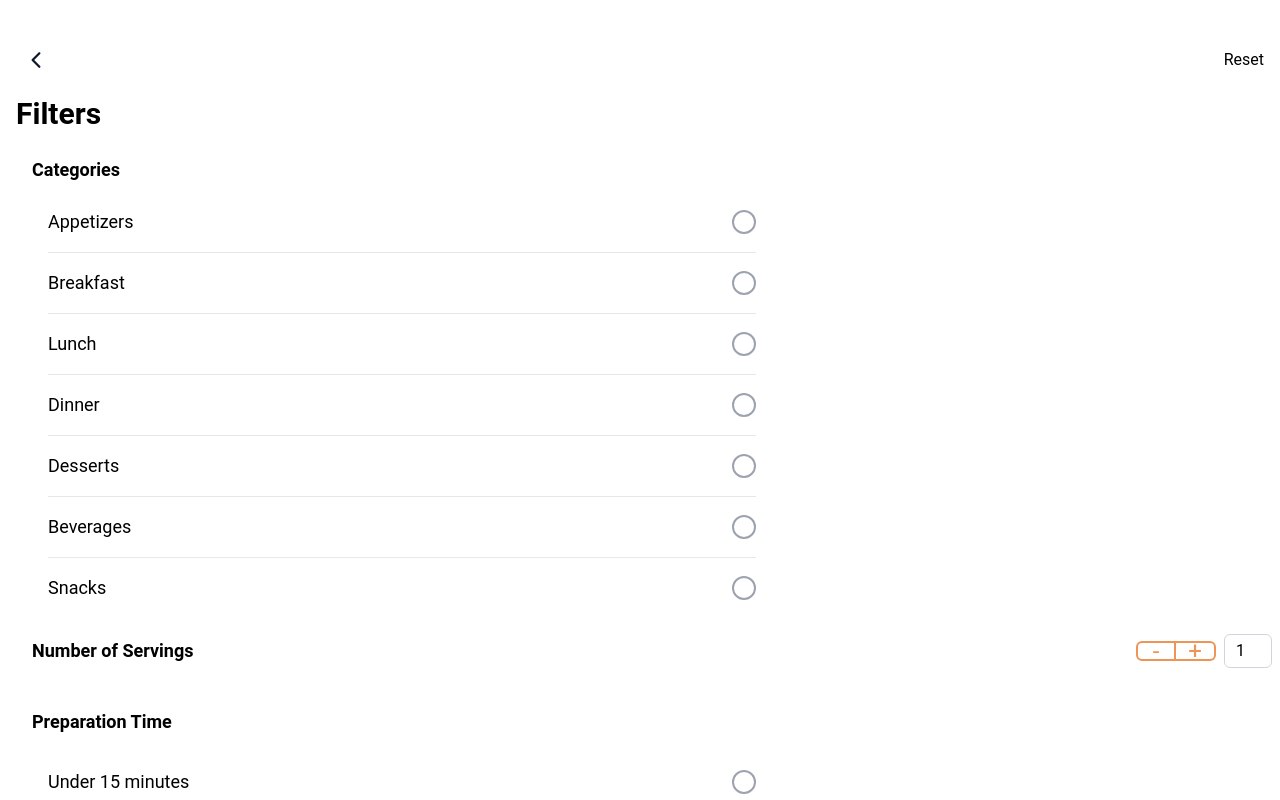
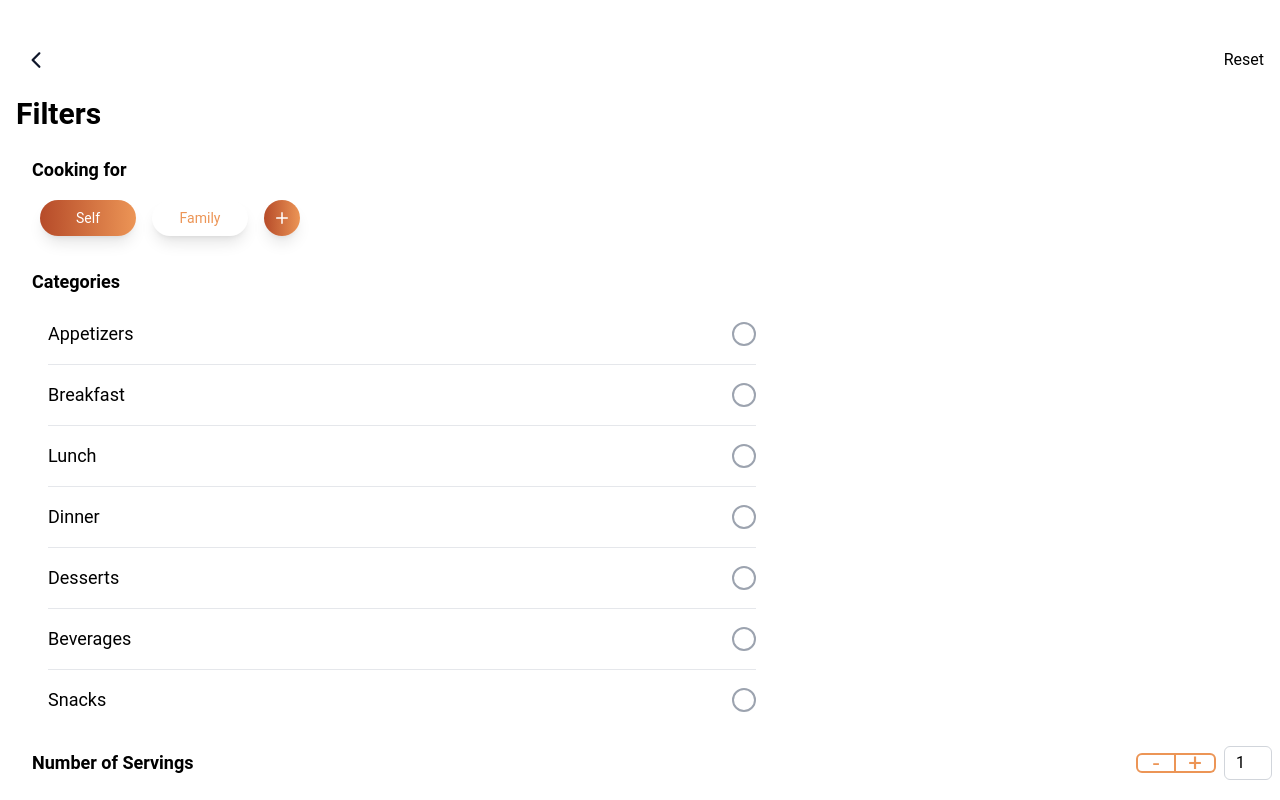
Before and after one commit to rithvikvelapati/WellFed, a Next.js app in the folder frontend/wellfed/: page /food-section/recipe-list/filter in a window 1280 px wide. Built offline with nearby package versions, Linux system fonts and the light colour scheme.

Commit message:
overlay edits for transition and routing on buttons in recipe section

```diff
--- a/frontend/wellfed/src/app/food-section/recipe-list/filter/page.tsx
+++ b/frontend/wellfed/src/app/food-section/recipe-list/filter/page.tsx
@@ -130,6 +130,12 @@ const FilterPage: React.FC = () => {
         <div className="mt-16 pt-4 pl-4 pb-10">
           <h1 className="text-3xl font-bold my-4">Filters</h1>
 
+          {/* Cooking for Section */}
+          <h2 className="text-lg font-bold mt-6 ml-4">Cooking for</h2>
+          <div className="ml-6 mt-4 flex space-x-fluid-px">
+            <ToggleButtonGroup />
+          </div>
+
           {/* Categories Section */}
           <h2 className="text-lg font-bold mt-6 ml-4">Categories</h2>
           <CategoryFilter
@@ -160,12 +166,6 @@ const FilterPage: React.FC = () => {
             maxCalories={calorieRange[1]}
             onCaloriesChange={handleCaloriesChange}
           />
-
-          {/* Cooking for Section */}
-          <h2 className="text-lg font-bold mt-6 ml-4">Cooking for</h2>
-          <div className="ml-6 mt-4 flex space-x-fluid-px">
-            <ToggleButtonGroup />
-          </div>
         </div>
 
         {/* Apply Filters Button */}
--- a/frontend/wellfed/src/app/food-section/recipe-list/ui/ToggleButtonGroup.tsx
+++ b/frontend/wellfed/src/app/food-section/recipe-list/ui/ToggleButtonGroup.tsx
@@ -1,8 +1,8 @@
 'use client';
 
 import React, { useState } from 'react';
-import { useRouter } from 'next/navigation';
 import { IoIosAdd } from 'react-icons/io';
+import EditEventOverlay from '@/components/EditEvent/EditEventOverlay';
 
 interface ToggleButtonGroupProps {
   // Optional props can be added here in the future
@@ -10,7 +10,8 @@ interface ToggleButtonGroupProps {
 
 const ToggleButtonGroup: React.FC<ToggleButtonGroupProps> = () => {
   const [selected, setSelected] = useState('Self');
-  const router = useRouter();
+  const [isModalOpen, setIsModalOpen] = useState(false);
+  const [searchQuery, setSearchQuery] = useState('');
 
   const buttons = ['Self', 'Family'];
 
@@ -20,8 +21,17 @@ const ToggleButtonGroup: React.FC<ToggleButtonGroupProps> = () => {
   };
 
   const handleAddButtonClick = () => {
-    // Navigate to the modal overlay page
-    router.push('/add-member'); // Adjust the route as needed
+    // Open the overlay modal
+    setIsModalOpen(true);
+  };
+
+  const handleModalClose = () => {
+    // Close the overlay modal
+    setIsModalOpen(false);
+  };
+
+ const handleSearchChange = (e: React.ChangeEvent<HTMLInputElement>) => {
+    setSearchQuery(e.target.value);
   };
 
   return (
@@ -51,6 +61,15 @@ const ToggleButtonGroup: React.FC<ToggleButtonGroupProps> = () => {
       >
         <IoIosAdd className="text-2xl" />
       </button>
+      {/* Render the EditEventOverlay component when isModalOpen is true */}
+      {isModalOpen && (
+        <EditEventOverlay
+          isModalOpen={isModalOpen}
+          handleModalClose={handleModalClose}
+          searchQuery={searchQuery}
+          handleSearchChange={handleSearchChange}
+        />
+      )}
     </div>
   );
 };
--- a/frontend/wellfed/src/components/EditEvent/EditEventOverlay.tsx
+++ b/frontend/wellfed/src/components/EditEvent/EditEventOverlay.tsx
@@ -6,6 +6,7 @@ import { FaRegShareFromSquare } from "react-icons/fa6";
 import { IoIosLink, IoMdMore } from "react-icons/io";
 import { MdAdd } from "react-icons/md";
 import Modal from "@/shared/Modal";
+import { AnimatePresence, motion } from "framer-motion";
 
 interface EditEventOverlayProps {
   isModalOpen: boolean;
@@ -56,12 +57,37 @@ const EditEventOverlay: React.FC<EditEventOverlayProps> = ({
     allFriends[2],
   ]);
 
+  const modalVariants = {
+    initial: {
+      x: '100vw', // Start from the left
+      opacity: 0,
+    },
+    animate: {
+      x: 0, // End at the center
+      opacity: 1,
+      transition: { type: 'tween', duration: 0.5 },
+    },
+    exit: {
+      x: '-100vw', // Exit to the right
+      opacity: 0,
+      transition: { type: 'tween', duration: 0.5 },
+    },
+  };
+
   // Filter friends based on search query
   const filteredFriends = allFriends.filter((friend) =>
     friend.name.toLowerCase().includes(searchQuery.toLowerCase())
   );
 
   return (
+    <AnimatePresence>
+      <motion.div
+        className="fixed inset-0 z-50 bg-white overflow-y-auto"
+        variants={modalVariants}
+        initial="initial"
+        animate="animate"
+        exit="exit"
+      >
       <Modal isOpen={isModalOpen} onClose={handleModalClose}>
         <div className="p-6 text-white">
 
@@ -174,6 +200,8 @@ const EditEventOverlay: React.FC<EditEventOverlayProps> = ({
           </div>
         </div>
       </Modal>
+    </motion.div>
+    </AnimatePresence>
   );
 };
 
```
Lines whose indentation alone changed are shown as unchanged.
